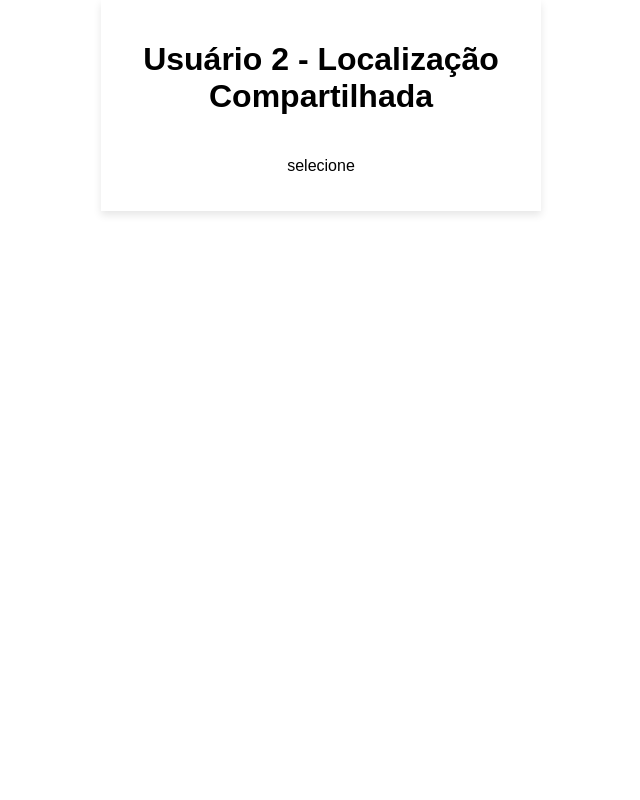
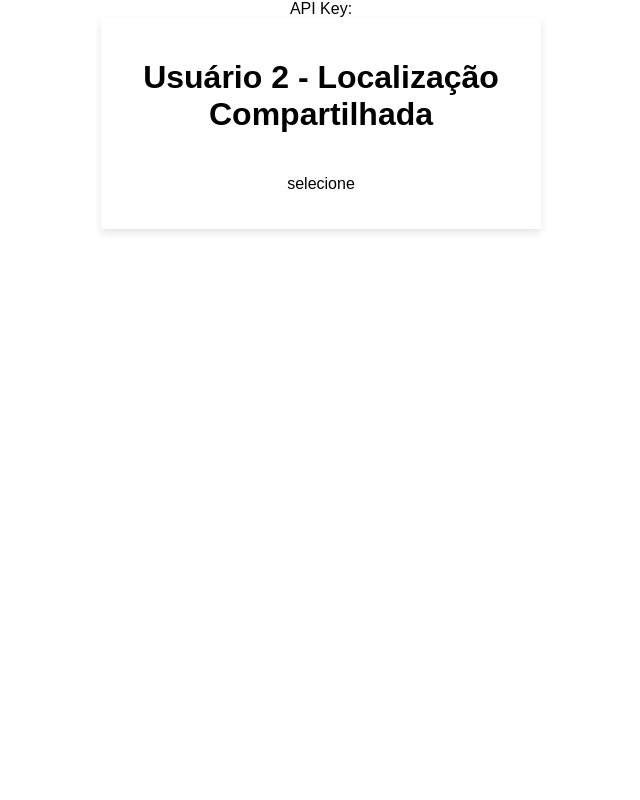
Before and after one commit to Mitieee/projeto, a PHP site: page /usuario2.php in a window 1280 px wide. Shown: the whole page, without its empty margins (319-959 px from the left). Run offline with PHP 8.4, Linux system fonts and the light colour scheme; the visitor is signed in with stand-in values (Sample User, id 1); data that the repository does not hold is empty; some libraries are stand-ins or nearby versions.

Commit message:
Atualizando

```diff
--- a/usuario1.php
+++ b/usuario1.php
@@ -1,7 +1,7 @@
 <?php
 include 'db.php';
 session_start();
- $apiKey = getenv('Key');
+echo 'API Key: ' . getenv('Key');
 if ($_SERVER['REQUEST_METHOD'] == 'POST' && isset($_POST['latitude']) && isset($_POST['longitude']) && isset($_POST['atualizar_localizacao'])) {
     if (!isset($_SESSION['id_usuario'])) {
         header("HTTP/1.1 401 Unauthorized");
--- a/usuario2.php
+++ b/usuario2.php
@@ -1,7 +1,7 @@
 <?php
 include 'db.php';
 session_start();
- $apiKey = getenv('Key');
+echo 'API Key: ' . getenv('Key');
 if (isset($_GET['status_acao'])) {
     header('Content-Type: application/json');
     if ($_SERVER['REQUEST_METHOD'] === 'POST' && isset($_POST['id_emergencia']) && isset($_POST['status'])) {
```
